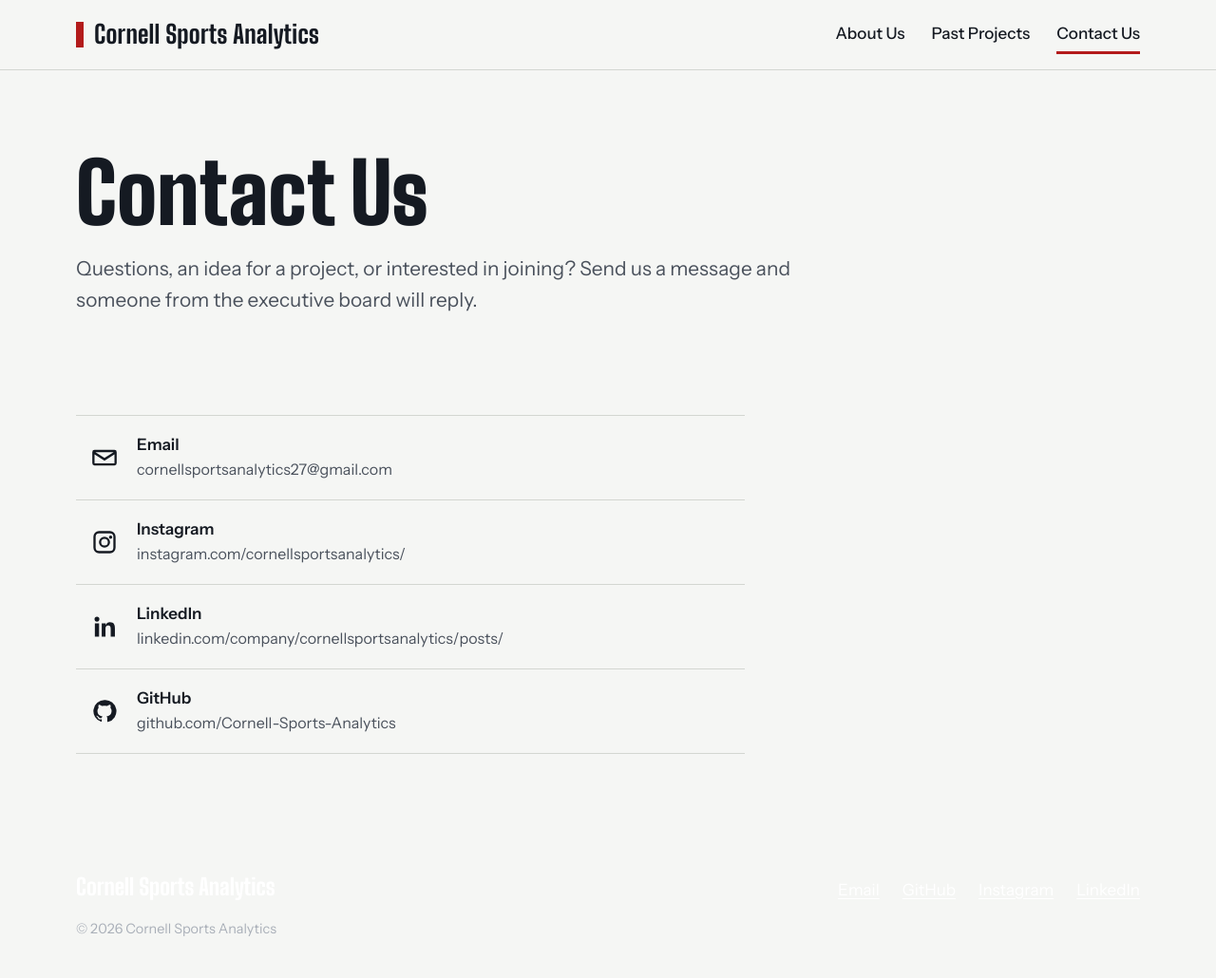
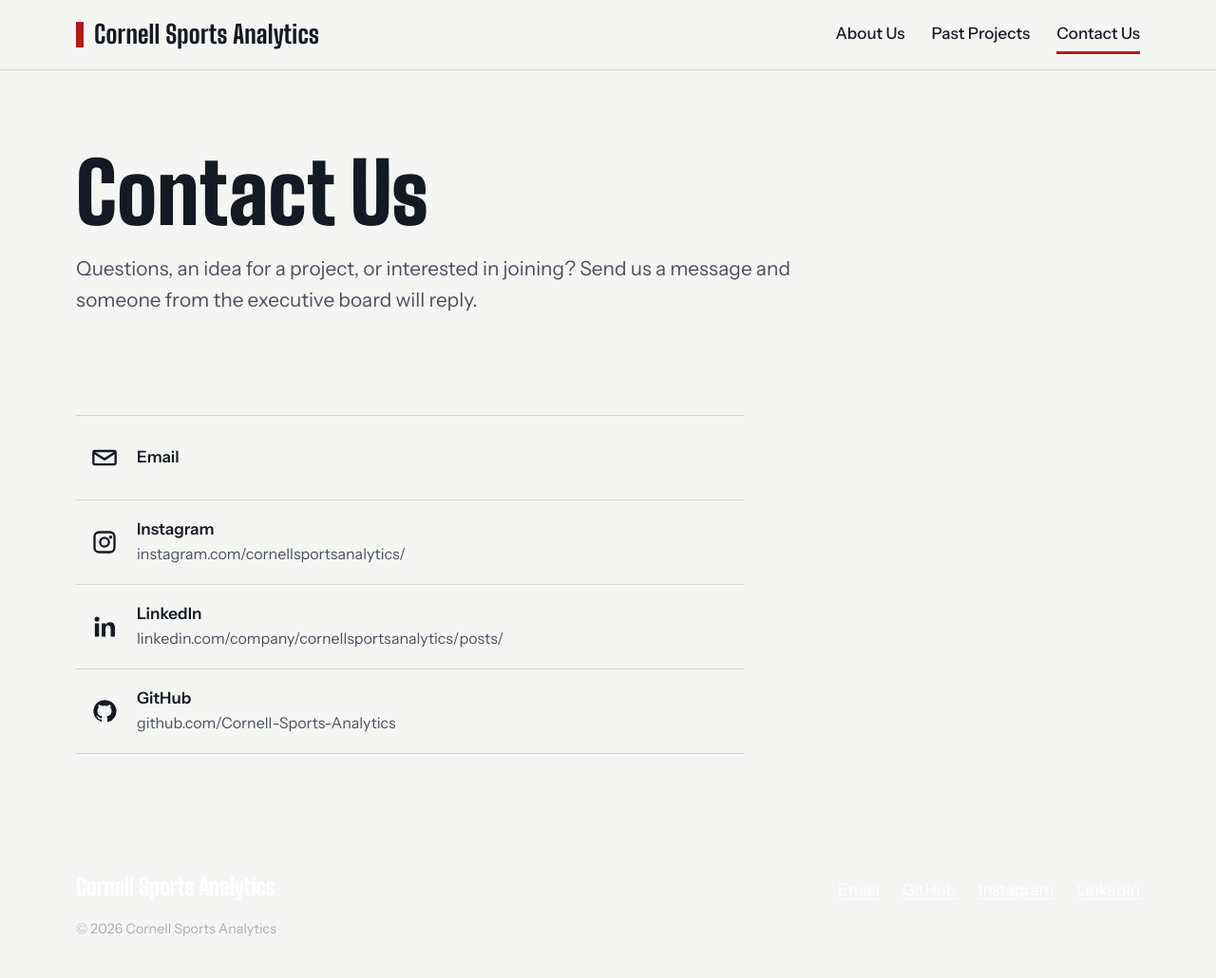
Before and after one commit to Cornell-Sports-Analytics/website, a Jekyll site: the page built from contact.html, in a window 1280 px wide. Shown: the whole page at 95% size. Built offline with Jekyll 4.4.1, drawn with Linux system fonts in a browser that asks for light colours.

Commit message:
Polish homepage labels and email contact link

```diff
--- a/contact.html
+++ b/contact.html
@@ -17,7 +17,7 @@
         <svg viewBox="0 0 24 24" aria-hidden="true" focusable="false">
           <path d="M3 5h18a2 2 0 0 1 2 2v10a2 2 0 0 1-2 2H3a2 2 0 0 1-2-2V7a2 2 0 0 1 2-2Zm9 7.2L20.2 7H3.8L12 12.2Zm-9 4.9h18V9.1l-9 5.7-9-5.7v8Z"/>
         </svg>
-        <span><strong>Email</strong><small>{{ site.contact_email }}</small></span>
+        <span><strong>Email</strong></span>
       </a>
     </li>
     {%- endunless %}
--- a/index.html
+++ b/index.html
@@ -18,8 +18,8 @@
     <h1>Cornell Sports Analytics</h1>
     <p class="hero-lede">We conduct independent research in small groups to learn more about various sports through the lens of data science.</p>
     <p class="hero-actions">
-      <a class="button" href="{{ '/projects/' | relative_url }}">See our projects</a>
-      <a class="text-link" href="{{ '/contact/' | relative_url }}">Get in touch</a>
+      <a class="button" href="{{ '/projects/' | relative_url }}">See Our Projects</a>
+      <a class="text-link" href="{{ '/contact/' | relative_url }}">Get In Touch</a>
     </p>
   </div>
 </section>
```
